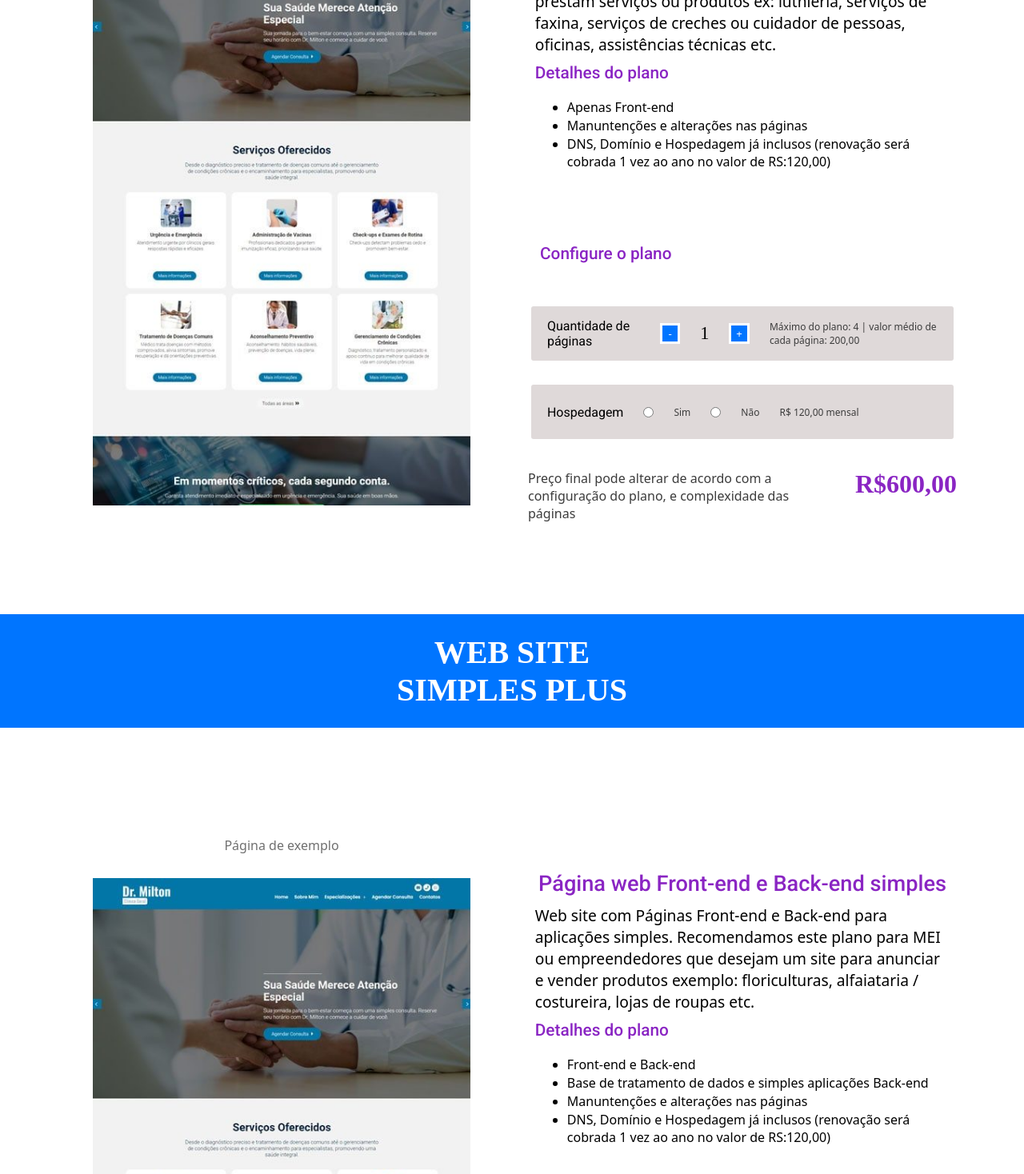
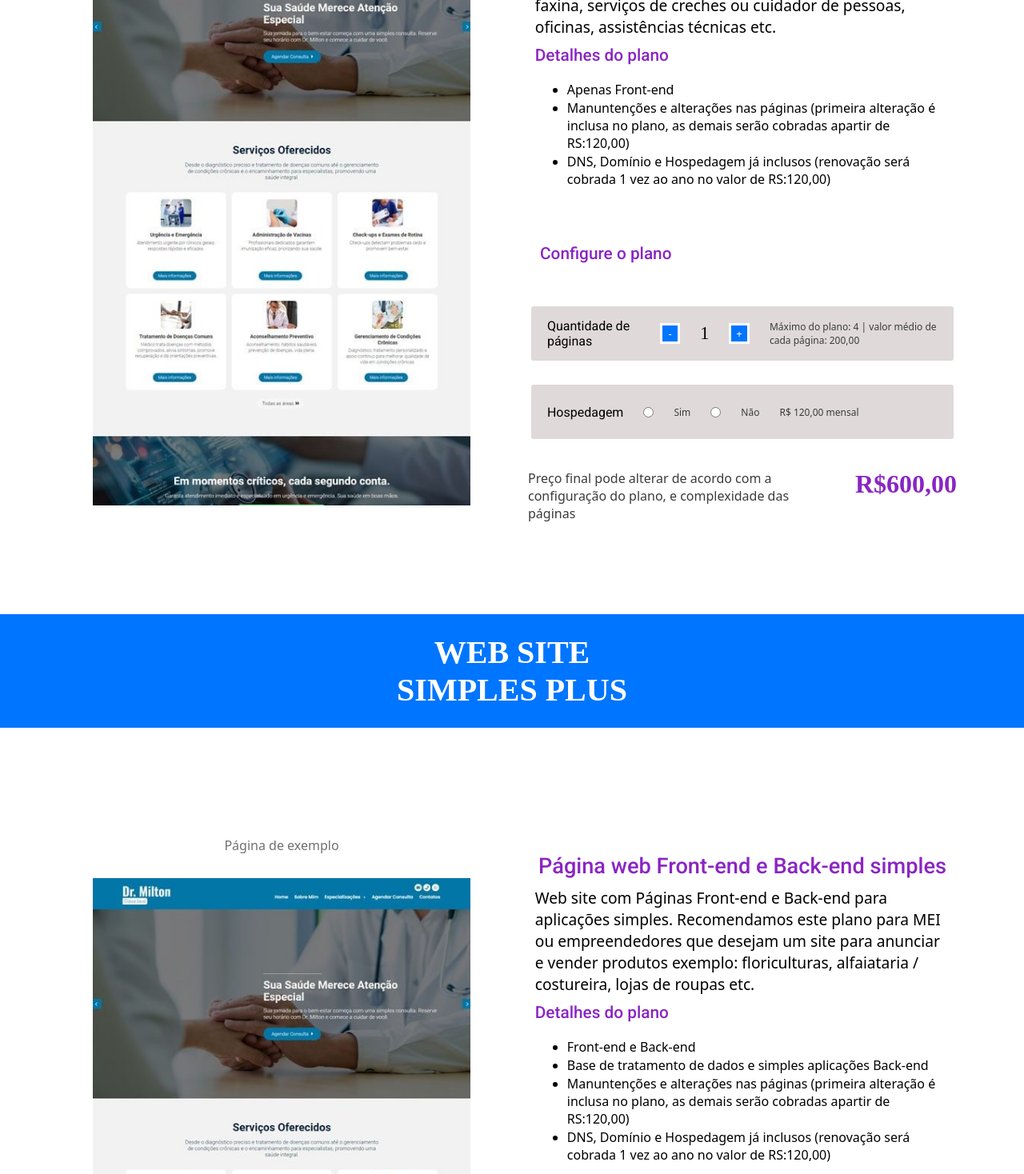
Before and after one commit to workSilas/CRIAATIVO, a React (Create React App) app: page /Planos in a window 1280 px wide. Shown: the part 2660-4128 px from the top of the page at 80% size. Built offline with nearby package versions, Linux system fonts and the light colour scheme; a web font is replaced by a local one.

Commit message:
alteraçao preço de manutençao

```diff
--- a/src/Pages/planos/index.jsx
+++ b/src/Pages/planos/index.jsx
@@ -202,7 +202,7 @@ export default function Planos() {
                 <h2>Detalhes do plano</h2>
                 <ul>
                   <li>Apenas Front-end</li>
-                  <li>Manuntenções e alterações nas páginas</li>
+                  <li>Manuntenções e alterações nas páginas (primeira alteração é inclusa no plano, as demais serão cobradas apartir de RS:120,00)</li>
                   <li>DNS, Domínio e Hospedagem já inclusos (renovação será cobrada 1 vez ao ano no valor de RS:120,00)</li>
                 </ul>
 
@@ -297,7 +297,7 @@ export default function Planos() {
                 <ul>
                   <li>Front-end e Back-end</li>
                   <li>Base de tratamento de dados e simples aplicações Back-end</li>
-                  <li>Manuntenções e alterações nas páginas</li>
+                  <li>Manuntenções e alterações nas páginas (primeira alteração é inclusa no plano, as demais serão cobradas apartir de RS:120,00)</li>
                   <li>DNS, Domínio e Hospedagem já inclusos (renovação será cobrada 1 vez ao ano no valor de RS:120,00)</li>
                 </ul>
 
```
